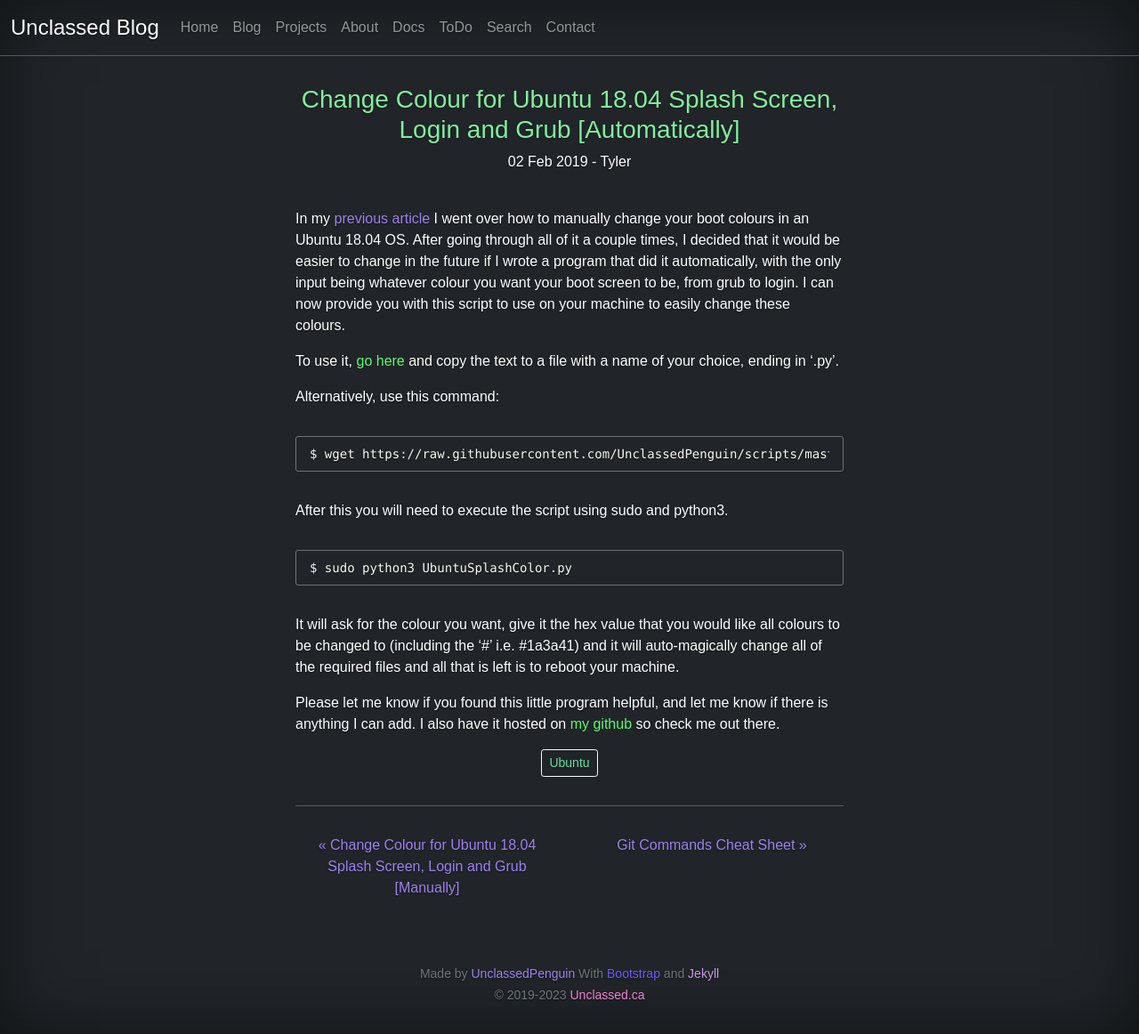
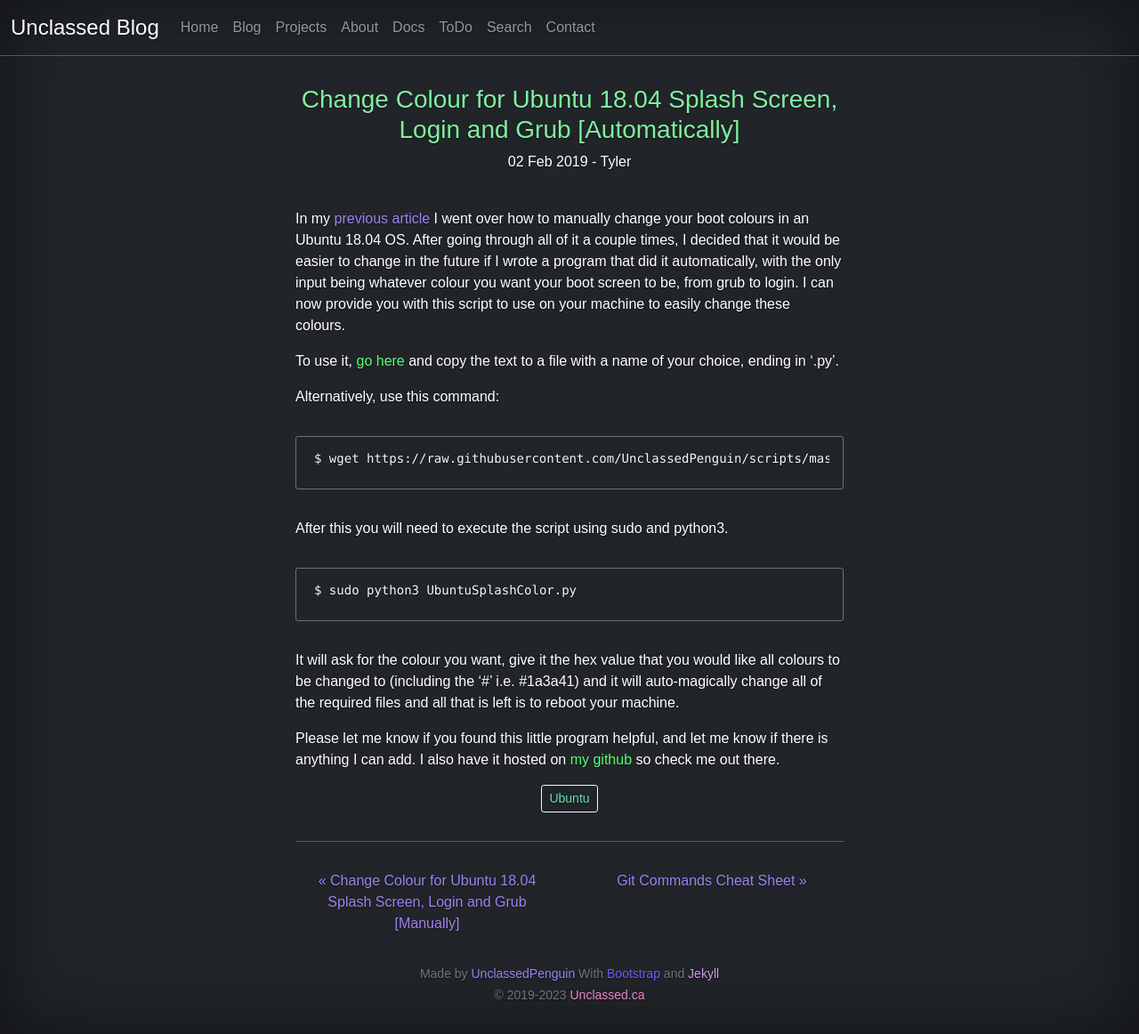
Before and after one commit to UnclassedPenguin/unclassedpenguin.github.io, a Jekyll site: the page built from _posts/2019-02-02-change-ubuntu-color-automatically.md, in a window 1280 px wide. Shown: the whole page at 89% size. Built offline with Jekyll 4.4.1, drawn with Linux system fonts in a browser that asks for light colours.

Commit message:
update css for code to fix scroll bar covering words

```diff
--- a/assets/css/styles.scss
+++ b/assets/css/styles.scss
@@ -92,6 +92,7 @@
 
 pre {
   margin-bottom: -0.5em;
+  padding: 5px 5px 15px 5px;
 }
 
 #myBtn {
```
